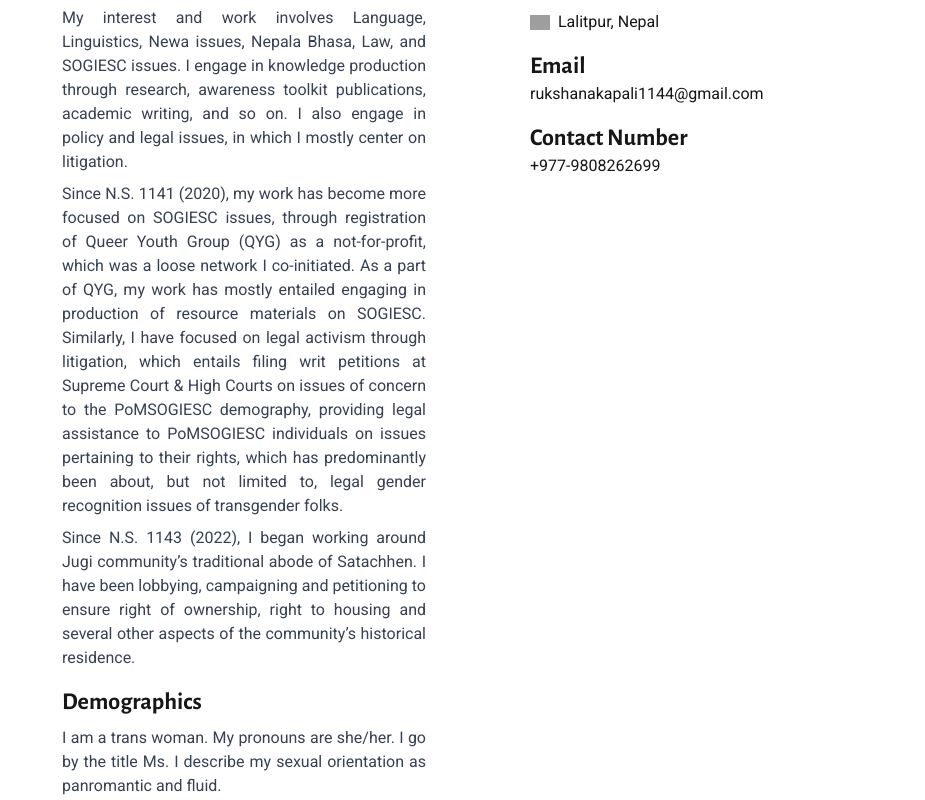
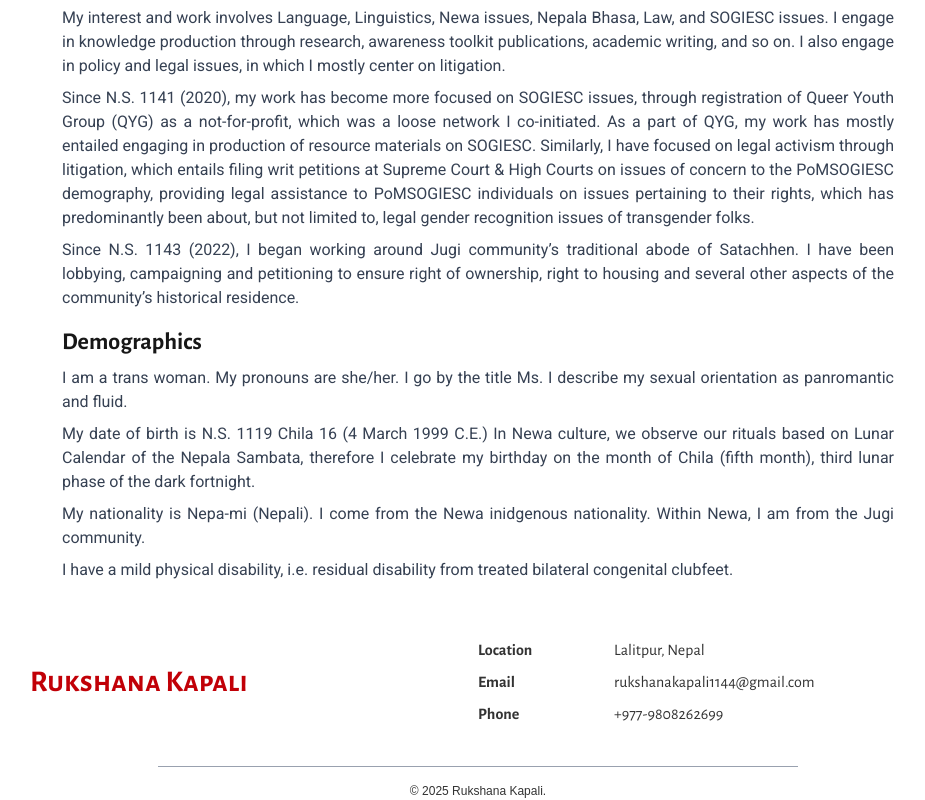
Before and after one commit to shakyasimha/ruku-ya-portfolio, a Next.js app: page /en in a window 1280 px wide. Shown: the part 547-1347 px from the top of the page, without its empty margins (162-1087 px from the left). Built offline with nearby package versions, Linux system fonts and the light colour scheme; grey boxes are pictures that could not be loaded.

Commit message:
completed footer

```diff
--- a/src/app/en/page.tsx
+++ b/src/app/en/page.tsx
@@ -1,7 +1,6 @@
-import Image from "next/image";
-import Link from "next/link";
-import { alegreyaSans, roboto } from "@/ui/fonts";
+import { alegreyaSans, alegreyaSC, roboto } from "@/ui/fonts";
 import Header from "@/components/Header";
+import Footer from "@/components/Footer";
 
 // Metadata
 export const metadata = {
@@ -46,38 +45,25 @@ export default function Home() {
             I have a mild physical disability, i.e. residual disability from treated bilateral congenital clubfeet.
           </p>
         </div>
+      </div>
 
-        {/* Location, contact details */}
-        <div className="flex-1 space-y-4 mx-4 md:ml-16 mt-2">
-          <div>
-            <h2 className={`${alegreyaSans.className} text-2xl font-bold`}>Location</h2>
-            <div className="flex items-center gap-2 mt-1">
-              <Image
-                src="https://flagcdn.com/w80/np.png"
-                width={20}
-                height={20}
-                alt="Nepal flag"
-              />
-              <p className={`${roboto.className}`}>Lalitpur, Nepal</p>
-            </div>
-          </div>
-
-          <div>
-            <h2 className={`${alegreyaSans.className} text-2xl font-bold`}>Email</h2>
-            <Link
-              className={`${roboto.className} hover:opacity-80 hover:transition hover:duration-500`}
-              href="mailto:rukshanakapali1144@gmail.com"
-            >
-              rukshanakapali1144@gmail.com
-            </Link>
-          </div>
-
-          <div>
-            <h2 className={`${alegreyaSans.className} text-2xl font-bold`}>Contact Number</h2>
-            <p className={`${roboto.className}`}>+977-9808262699</p>
-          </div>
-        </div>
-      </div>
+      {/* Footer section */}
+      <Footer
+        info={{
+          headerClassName: alegreyaSC.className,
+          className: alegreyaSans.className,
+          name: "Rukshana Kapali",
+          profileLink: "",
+          litigationLink: "",
+          publicationLink: "",
+          locationHeader: "Location",
+          location: "Lalitpur, Nepal",
+          emailHeader: "Email",
+          email: "rukshanakapali1144@gmail.com",
+          phoneHeader: "Phone",
+          phone: "+977-9808262699"
+        }}
+      />
     </div>
   );
 }
--- a/src/app/globals.css
+++ b/src/app/globals.css
@@ -4,6 +4,7 @@
   --background: #ffffff;
   --foreground: #171717;
 }
+
 
 @theme inline {
   --color-background: var(--background);
--- a/src/app/ne/page.tsx
+++ b/src/app/ne/page.tsx
@@ -1,6 +1,4 @@
-import Image from "next/image";
-import Link from "next/link";
-import { newaLipi, roboto } from "@/ui/fonts";
+import { newaLipi } from "@/ui/fonts";
 import Header from "@/components/Header";
 import Footer from "@/components/Footer";
 
@@ -42,42 +40,13 @@ export default function Home() {
 
           </p>
         </div>
-
-        {/* Location, contact details */}
-        <div className="flex-1 space-y-4 mx-4 md:ml-16 mt-2">
-          <div>
-            <h2 className="text-xl font-bold">𑐠𑐵𑐫𑑂</h2>
-            <div className="flex items-center gap-2 mt-1">
-              <Image
-                src="https://flagcdn.com/w80/np.png"
-                width={20}
-                height={20}
-                alt="Nepal flag"
-              />
-              <p>𑐫𑐮, 𑐣𑐾𑐥𑐵𑐮</p>
-            </div>
-          </div>
-
-          <div>
-            <h2 className="text-xl font-bold">𑐃𑐩𑐾𑐮</h2>
-            <Link
-                className={`${roboto.className} hover:opacity-80 hover:transition hover:duration-500`}
-                href="mailto:rukshanakapali1144@gmail.com"
-            >
-                rukshanakapali1144@gmail.com
-            </Link>
-          </div>
-
-          <div>
-            <h2 className="text-xl font-bold">𑐫𑐵𑑄𑐨𑐵𑐫𑑂 𑐮𑑂𑐫𑐵𑑅</h2>
-            <p>+𑑙𑑗𑑗-𑑙𑑘𑑐𑑘𑑒𑑖𑑒𑑖𑑙𑑙</p>
-          </div>
-        </div>
       </div>
 
       {/* Footer section */}
       <Footer
         info={{
+          headerClassName: newaLipi.className,
+          className: newaLipi.className,
           name: "𑐬𑐸𑐎𑑂𑐳𑐣𑐵 𑐎𑐥𑐵𑐮𑐶",
           profileLink: "",
           litigationLink: "",
--- a/src/app/np/page.tsx
+++ b/src/app/np/page.tsx
@@ -1,7 +1,6 @@
-import Image from "next/image";
-import Link from "next/link";
-import { notoSerifDevanagari, roboto } from "@/ui/fonts";
+import { notoSerifDevanagari } from "@/ui/fonts";
 import Header from "@/components/Header";
+import Footer from "@/components/Footer";
 
 // Site metadata
 export const metadata = {
@@ -51,37 +50,25 @@ export default function Home() {
           </p>
         </div>
 
-        {/* Location, contact details */}
-        <div className="flex-1 space-y-4 mx-4 md:ml-16 mt-2">
-          <div>
-            <h2 className="text-xl font-bold">ठेगाना</h2>
-            <div className="flex items-center gap-2 mt-1">
-              <Image
-                src="https://flagcdn.com/w80/np.png"
-                width={20}
-                height={20}
-                alt="Nepal flag"
-              />
-              <p>ललितपुर, नेपाल</p>
-            </div>
-          </div>
+      </div>
 
-          <div>
-            <h2 className="text-xl font-bold">ईमेल</h2>
-            <Link
-                className={`${roboto.className} hover:opacity-80 hover:transition hover:duration-500`}
-                href="mailto:rukshanakapali1144@gmail.com"
-            >
-                rukshanakapali1144@gmail.com
-            </Link>
-          </div>
-
-          <div>
-            <h2 className="text-xl font-bold">सम्पर्क नम्बर</h2>
-            <p>+९७७-९८०८२६२६९९</p>
-          </div>
-        </div>
-      </div>
+      {/* Footer */}
+      <Footer
+          info={{
+            headerClassName: notoSerifDevanagari.className,
+            className: notoSerifDevanagari.className,
+            name: "रुक्शना कपाली",
+            profileLink: "",
+            litigationLink: "",
+            publicationLink: "",
+            locationHeader: "ठेगाना",
+            location: "ललितपुर, नेपाल",
+            emailHeader: "ईमेल",
+            email: "rukshanakapali1144@gmail.com",
+            phoneHeader: "सम्पर्क नम्बर",
+            phone: "+९७७-९८०८२६२६९९"
+          }}
+        />
     </div>
   );
 }
--- a/src/components/Footer/index.tsx
+++ b/src/components/Footer/index.tsx
@@ -1,9 +1,9 @@
-import Link from 'next/link';
-import Image from 'next/image';
 import { alegreyaSans } from "@/ui/fonts";
-
+import Link from "next/link";
 interface FooterProps {
     info: {
+        headerClassName: string,
+        className: string;
         name: string,
         profileLink: string,
         litigationLink: string,
@@ -19,20 +19,15 @@ interface FooterProps {
 
 export default function Footer({ info }: FooterProps) {
     return(
-        <footer className={`${alegreyaSans.className}text-[#333] py-6`}>
-            <div className="max-w-screen-xl mx-auto flex flex-col md:flex-row w-full items-center">
+        <footer className="text-[#333] py-6">
+            <div className="max-w-4xl mx-auto flex flex-col md:flex-row w-full items-center">
                 {/* Contains name */}
                 <div className="flex-1 flex flex-col py-4 gap-2 sm:m-0 m-4">
-                    <span className="text-2xl font-bold">{info.name}</span>
-                </div>
-
-                {/* Contains links */}
-                <div className="flex-1 flex flex-col py-4 gap-2 sm:m-0 m-4">
-                    Nothing Nothing
+                    <span className={`${info.headerClassName} text-3xl font-bold text-red-700`}>{info.name}</span>
                 </div>
 
                 {/* Contains contact links */}
-                <div className="flex-1 flex flex-col py-4 gap-2 sm:m-0 m-4">
+                <div className={`${info.className} flex-1 flex flex-col py-4 gap-2 sm:m-0 m-4`}>
                     <div className="flex flex-row gap-4">
                         <h2 className="font-bold min-w-[120px]"> {info.locationHeader} </h2>
                         <span> {info.location}</span>
@@ -40,7 +35,12 @@ export default function Footer({ info }: FooterProps) {
 
                     <div className="flex flex-row gap-4">
                         <h2 className="font-bold min-w-[120px]"> {info.emailHeader} </h2>
-                        <span> {info.email} </span>
+                        <Link
+                            href={`mailto:${info.email}`}
+                            className={`${alegreyaSans.className} hover:opacity-60 hover:transition hover:duration-400`}
+                        >
+                            {info.email}
+                        </Link>
                     </div>
 
                     <div className="flex flex-row gap-4">
@@ -51,7 +51,7 @@ export default function Footer({ info }: FooterProps) {
             </div>
 
             {/* Divider line */}
-            <div className="mx-auto w-[90%] h-[1px] bg-gray-400 mt-6"></div>
+            <div className="mx-auto w-1/2 h-[1px] bg-gray-400 mt-6"></div>
 
             {/* Bottom text */}
             <div className="text-center text-xs mt-4">
```
